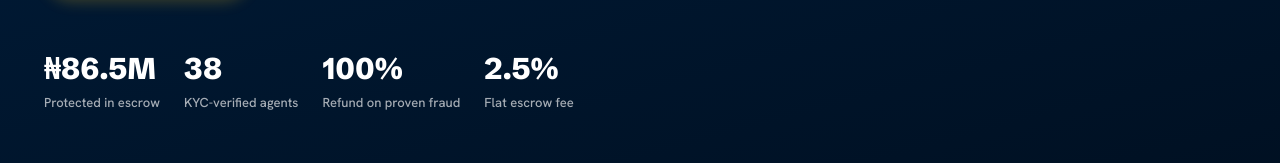
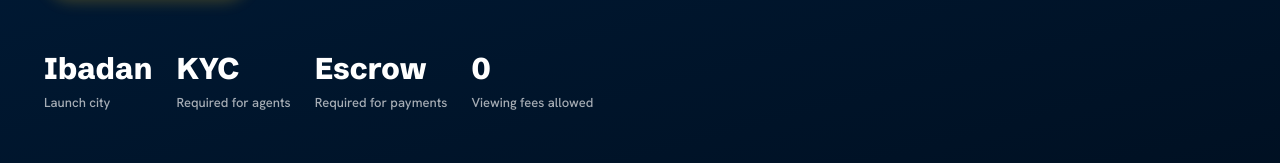
Before and after one commit to CreedTech/awa-agent, a Next.js app: page / in a window 1280 px wide. Shown: the part 488-651 px from the top of the page. Built offline with nearby package versions, Linux system fonts and the light colour scheme; no server answers.

Commit message:
fix: use launch-safe public claims

```diff
--- a/app/(public)/explore/page.tsx
+++ b/app/(public)/explore/page.tsx
@@ -182,7 +182,7 @@ function ExploreContent() {
               <p style={{ color: "rgba(255,255,255,.8)", fontSize: 14.5 }}>Every listing shows the total upfront price. Every agent is verified.</p>
             </div>
             <div className="row gap-6">
-              {[["100%", "Fraud refund"], ["38", "Verified agents"], ["2.5%", "Escrow fee"]].map(([v, l]) => (
+              {[["Ibadan", "Launch city"], ["KYC", "Agent checks"], ["0", "Viewing fees"]].map(([v, l]) => (
                 <div key={l} className="col" style={{ gap: 0 }}>
                   <span style={{ fontFamily: "var(--font-display)", fontWeight: 800, fontSize: 22 }}>{v}</span>
                   <span style={{ fontSize: 12, color: "rgba(255,255,255,.65)" }}>{l}</span>
--- a/app/(public)/how-it-works/page.tsx
+++ b/app/(public)/how-it-works/page.tsx
@@ -12,11 +12,11 @@ const JOURNEY: { icon: IconName; title: string; body: string }[] = [
   { icon: "pin", title: "3. Unlock the address", body: "Once the agent approves, the exact address, map route and safety tips unlock. You meet on-site and read your OTP to verify the meeting." },
   { icon: "lock", title: "4. Pay into escrow", body: "Pay securely - your rent is held by AwaAgent, never handed to a stranger. Funds stay locked until you confirm handover." },
   { icon: "key", title: "5. Confirm your keys", body: "When you physically receive your keys, confirm in the app. Escrow releases the split to the landlord, agent and platform automatically." },
-  { icon: "shieldCheck", title: "Protected the whole way", body: "Anything goes wrong? Raise a dispute and funds freeze instantly while our team reviews - with a 100% refund on proven fraud." },
+  { icon: "shieldCheck", title: "Protected the whole way", body: "Anything goes wrong? Raise a dispute and funds stay frozen while our team reviews the case." },
 ];
 
 const ROLES: { icon: IconName; title: string; body: string }[] = [
-  { icon: "home", title: "Tenants rent safely", body: "Escrow protection, transparent pricing and verified inspections mean you never lose a deposit to a fake agent again." },
+  { icon: "home", title: "Tenants rent safely", body: "Escrow protection, upfront pricing and verified inspections reduce fake-agent risk before you pay." },
   { icon: "user", title: "Agents earn fairly", body: "Commission follows verified contribution - the agent who brings the tenant and completes the inspection is paid. Plus passive impression earnings." },
   { icon: "building", title: "Landlords stay in control", body: "Authorize the agents who represent you, set a primary agent and per-property limits, and track every payout in your rent ledger." },
 ];
--- a/app/(public)/page.tsx
+++ b/app/(public)/page.tsx
@@ -31,10 +31,10 @@ const BENEFITS = [
 ] as const;
 
 const STATS = [
-  { value: "₦86.5M", label: "Protected in escrow" },
-  { value: "38", label: "KYC-verified agents" },
-  { value: "100%", label: "Refund on proven fraud" },
-  { value: "2.5%", label: "Flat escrow fee" },
+  { value: "Ibadan", label: "Launch city" },
+  { value: "KYC", label: "Required for agents" },
+  { value: "Escrow", label: "Required for payments" },
+  { value: "0", label: "Viewing fees allowed" },
 ];
 
 const FAQ = [
--- a/components/property/escrow-explainer.tsx
+++ b/components/property/escrow-explainer.tsx
@@ -10,9 +10,9 @@ const STEPS: { icon: IconName; title: string; body: string }[] = [
 ];
 
 const FEES = [
-  { label: "Refund on proven fraud", value: "100%" },
-  { label: "Escrow service fee", value: "2.5%" },
-  { label: "Dispute window", value: "24 hours" },
+  { label: "Fraud reports", value: "Reviewed" },
+  { label: "Payments", value: "Held in escrow" },
+  { label: "Viewing fees", value: "Not allowed" },
 ];
 
 export function EscrowExplainer({ open, onClose }: { open: boolean; onClose: () => void }) {
```
